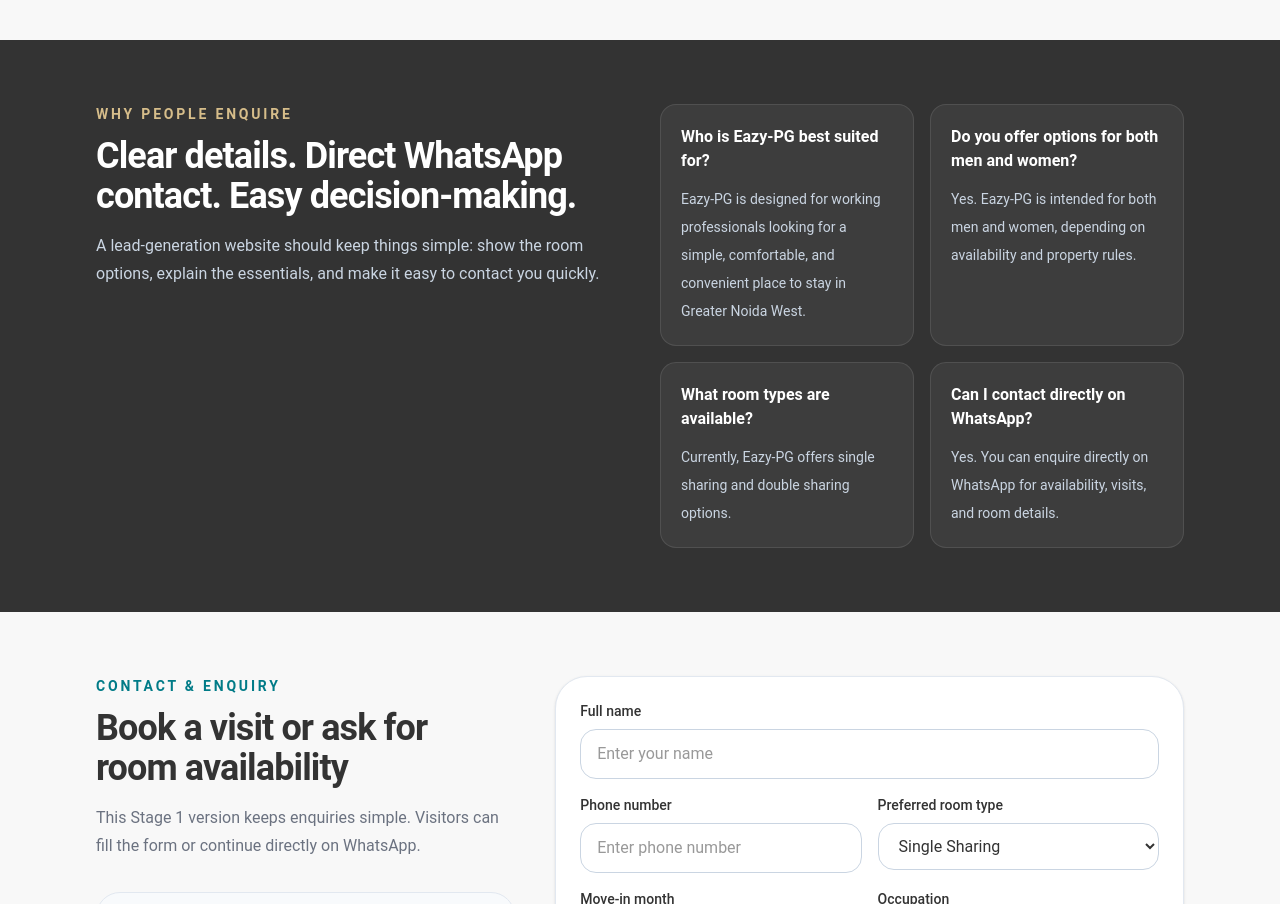
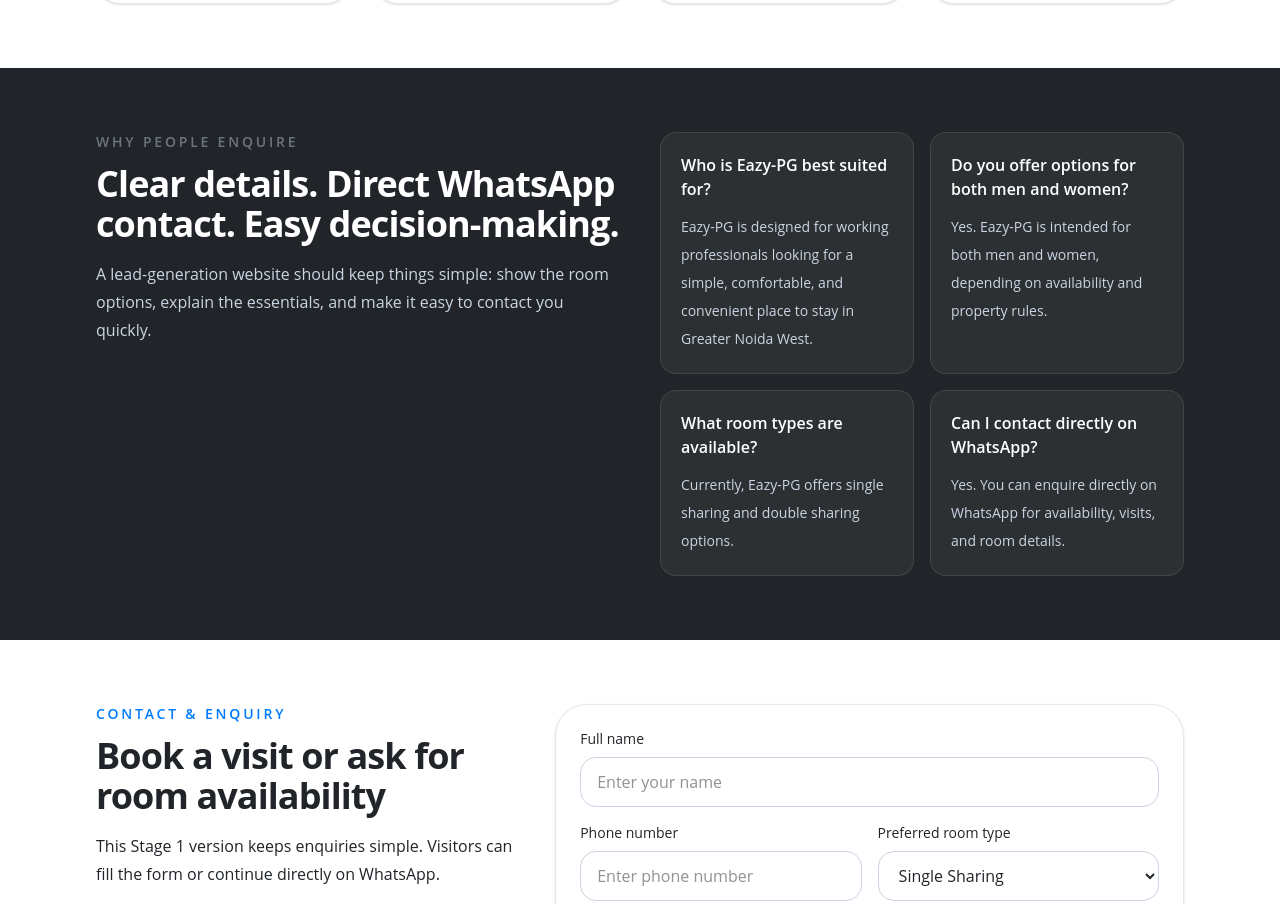
Before and after one commit to Alok-India/eazy-pg-stage1-v2, a Next.js app: page / in a window 1280 px wide. Shown: the part 2177-3081 px from the top of the page. Built offline with nearby package versions, Linux system fonts and the light colour scheme.

Commit message:
Refactor: Apply new Modern Real Estate theme with Montserrat font

```diff
--- a/src/app/globals.css
+++ b/src/app/globals.css
@@ -1,11 +1,13 @@
 @import "tailwindcss";
 
 :root {
-  --background: #f8f8f8; /* Very light, warm off-white */
-  --foreground: #333333; /* Rich, deep charcoal grey */
-  --primary-color: #007B87; /* Sophisticated deep teal */
-  --secondary-color: #D6BD8A; /* Subtle gold accent */
-  --muted-text: #6b7280; /* Soft grey for less prominent text */
+  --background: #ffffff; /* Clean white for primary background */
+  --foreground: #212529; /* Dark charcoal for rich text contrast */
+  --primary-color: #007bff; /* A vibrant, professional blue */
+  --secondary-color: #6c757d; /* A muted grey for secondary elements */
+  --accent-color: #ffc107; /* A subtle golden accent for highlights */
+  --border-color: #e2e8f0; /* Light border for clean lines */
+  --light-background: #f8f9fa; /* Very light background for subtle sections */
 }
 
 @theme inline {
@@ -27,7 +29,7 @@
   margin: 0;
   background: var(--background);
   color: var(--foreground);
-  font-family: 'Roboto', 'Open Sans', sans-serif; /* A clean, modern sans-serif */
+  font-family: 'Montserrat', 'Open Sans', sans-serif; /* A popular, elegant font for modern design */
 }
 
 a {
```
